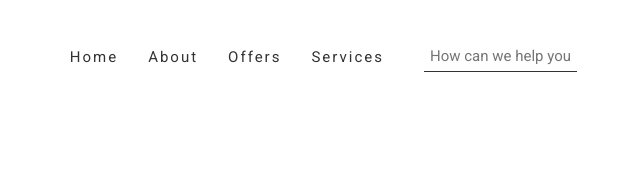
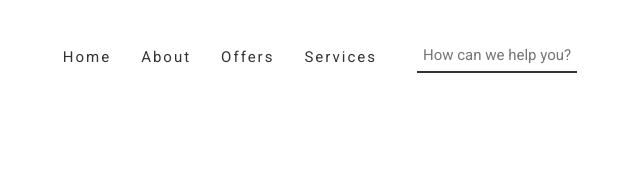
Before and after one commit to frontendsd/apple_watch, a plain HTML site: page index.html in a window 1280 px wide. Shown: the top 169 px of the page, 623-1263 px from the left. Drawn offline with Linux system fonts and the light colour scheme.

Commit message:
input change

```diff
--- a/css/style.css
+++ b/css/style.css
@@ -36,22 +36,18 @@ body {
 /* SITE HEADER */
 .site-header {
   padding: 30px;
-  /* position: fixed;
-  width: 100%;
-  background-color: #fff;
-  z-index: 10; */
+
 }
 /* NAVIGATION */
 .sitenav {
   display: flex;
   align-items: center;
-  /* justify-content: space-between; */
 }
 /* SEARCH */
 .sitenav >input {
   border: none;
-  border-bottom: 1px solid #333;
-  width: 153px;
+  border-bottom: 2px solid #333333;
+  width: 160px;
   padding: 6px;
   margin-left: 40px;
 }
```
